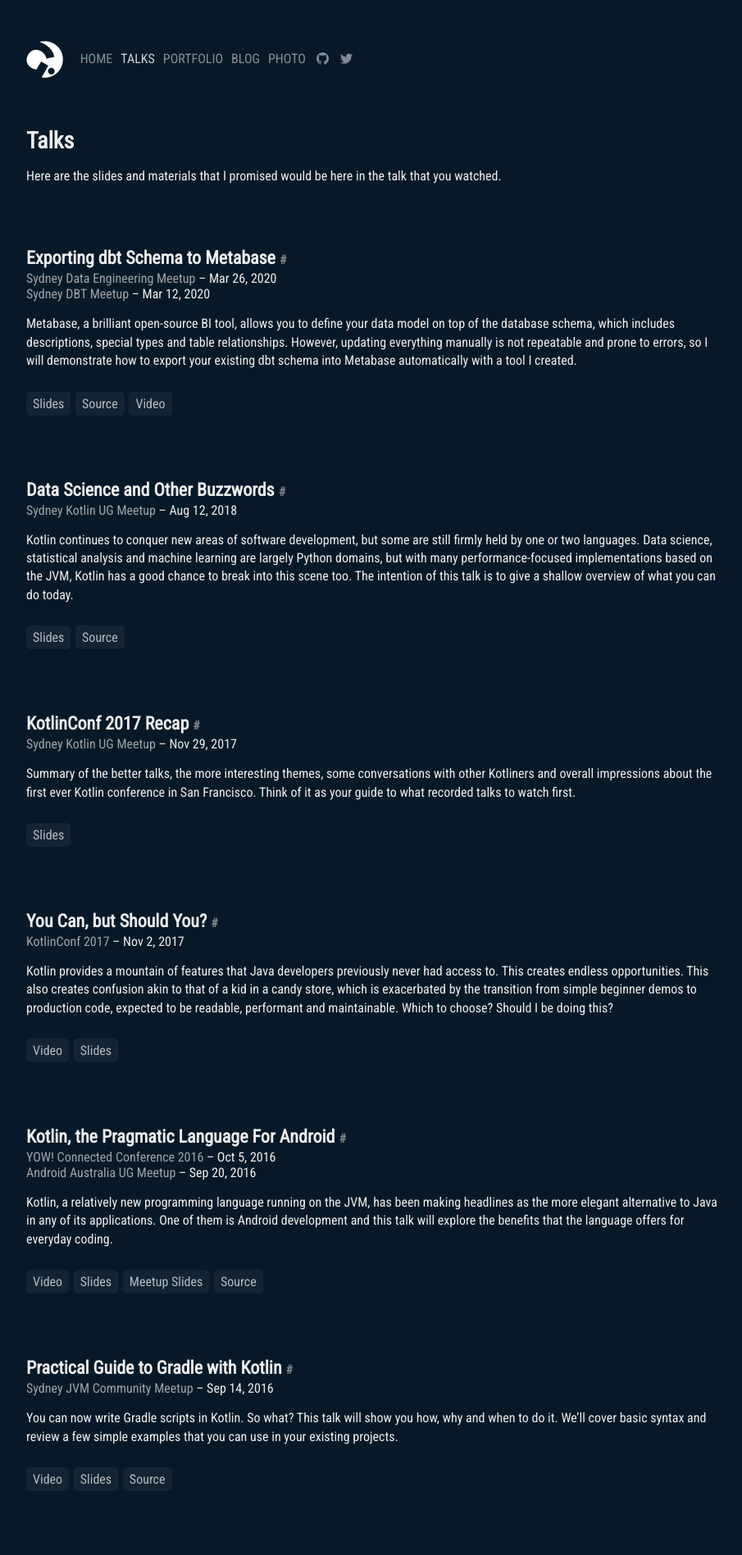
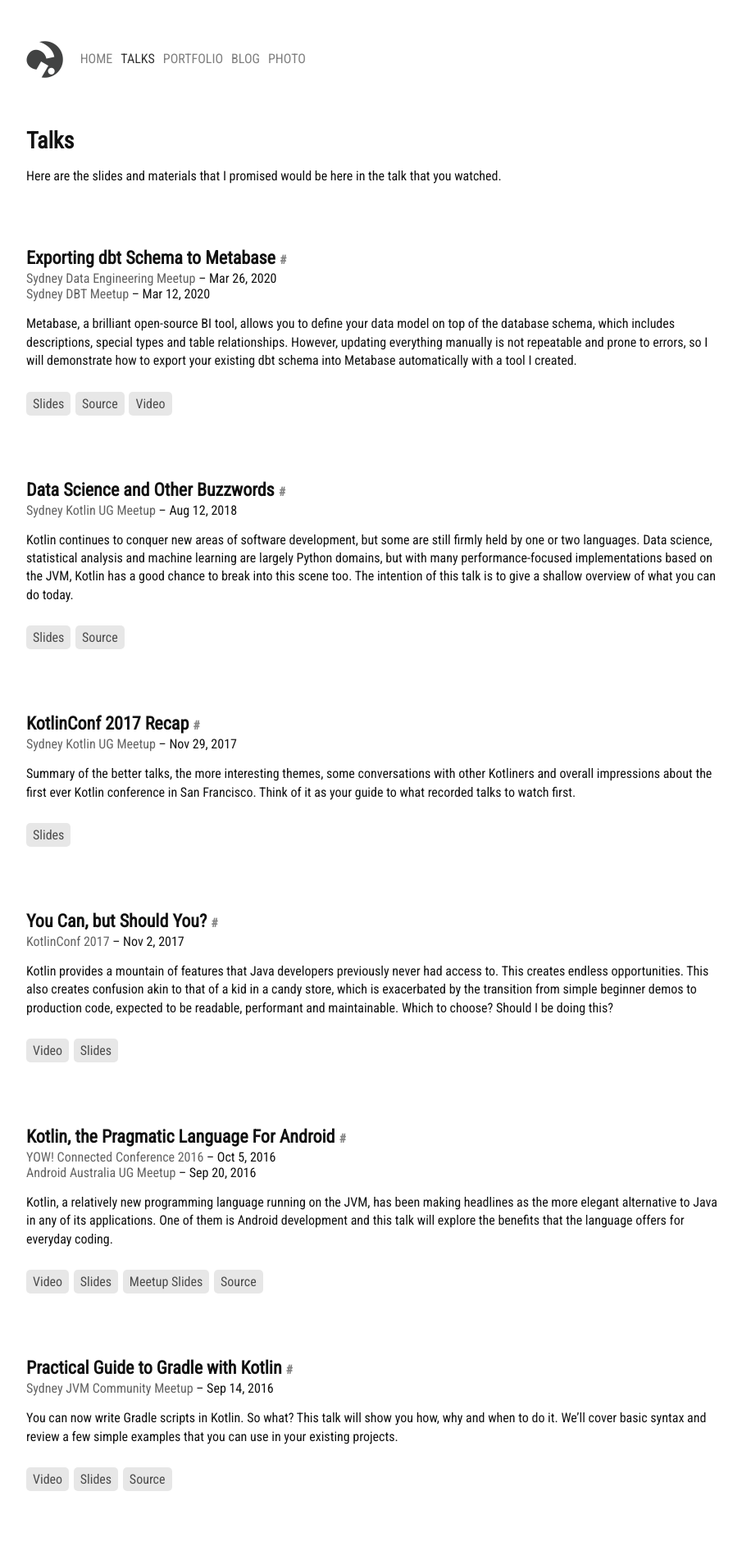
Before and after one commit to gouline/gouline.github.io, a Jekyll site: the page built from talks.html, in a window 1280 px wide. Shown: the top 1897 px of the page at 82% size, without its empty margins (183-1088 px from the left). Built offline with Jekyll 4.4.1, drawn with Linux system fonts in a browser that asks for light colours; nearby versions of some CDN libraries.

Commit message:
Light mode

```diff
--- a/css/basic.css
+++ b/css/basic.css
@@ -1,12 +1,12 @@
 /* Generic */
 
 html {
-  background-color: #071929;
+  background-color: #fff;
 }
 
 body {
   min-height: 100%;
-  color: #eee;
+  color: #111;
 }
 
 body {
@@ -29,19 +29,19 @@
 }
 
 code {
-  color: #888;
+  color: #777;
   font-family: "Roboto Mono", Courier, monospace;
   font-size: 14px;
 }
 
 pre.highlight {
   padding: 10px;
-  background-color: #f5f5f5;
+  background-color: #050505;
   border-radius: 5px;
 }
 
 blockquote {
-  border-left: 4px solid #888;
+  border-left: 4px solid #777;
   margin-left: 5px;
   padding-left: 15px;
 }
@@ -49,8 +49,8 @@
 hr {
   border: none;
   height: 1px;
-  color: #eee;
-  background-color: #eee;
+  color: #111;
+  background-color: #111;
 }
 
 /* Header */
@@ -71,7 +71,7 @@
 #header-title a,
 #header-title a:hover {
   font-weight: bold;
-  color: #fff;
+  color: #000;
   text-transform: uppercase;
   text-decoration: none;
 }
@@ -92,7 +92,7 @@
 ul#header-nav li a {
   margin-right: 10px;
   padding: 5px 0 5px 0;
-  color: #fff;
+  color: #000;
   font-size: 16px;
   vertical-align: middle;
 }
@@ -100,7 +100,7 @@
 ul#header-nav a {
   display: block;
   opacity: 0.5;
-  color: #fff;
+  color: #000;
   font-size: 16px;
   font-weight: normal;
   text-transform: uppercase;
@@ -133,7 +133,7 @@
   padding-bottom: 70px;
   font-size: 14px;
   font-weight: light;
-  color: #374959;
+  color: #bbb;
 }
 
 /* Content */
@@ -144,11 +144,11 @@
 }
 
 #content h1, #content h2, #content h3 {
-  color: #eee;
+  color: #111;
 }
 
 #content p, #content ul {
-  color: #eee;
+  color: #111;
   line-height: 1.4;
 }
 
@@ -174,7 +174,7 @@
 }
 
 .section-content a {
-  color: #ddd;
+  color: #222;
   opacity: 0.7;
 }
 
@@ -202,8 +202,8 @@
 .section-content ul.section-content-links li a {
   display: inline;
   padding: 5px 8px 5px 8px;
-  background-color: #172939;
-  color: #fff;
+  background-color: #ddd;
+  color: #000;
   text-decoration: none;
   white-space: nowrap;
   line-height: 2;
@@ -218,7 +218,7 @@
 
 .section-content a.section-anchor {
   font-size: 15px;
-  color: #aaa;
+  color: #555;
 }
 
 .section-content .upcoming-flag {
@@ -449,3 +449,80 @@
     margin: 20px 0 0 10px;
   }
 }
+
+/* Color schemes */
+
+@media (prefers-color-scheme: dark) {
+
+  html {
+    background-color: #071929;
+  }
+
+  body {
+    color: #eee;
+  }
+
+  code {
+    color: #888;
+  }
+
+  pre.highlight {
+    background-color: #f5f5f5;
+  }
+
+  blockquote {
+    border-left-color: #888;
+  }
+
+  hr {
+    color: #eee;
+    background-color: #eee;
+  }
+
+  #header-title a,
+  #header-title a:hover {
+    color: #fff;
+  }
+
+  #header-logo {
+    filter: brightness(0) invert(1);
+  }
+
+  ul#header-nav li a {
+    color: #fff;
+  }
+
+  ul#header-nav a {
+    color: #fff;
+  }
+
+  #footer-content {
+    color: #374959;
+  }
+
+  #content h1, #content h2, #content h3 {
+    color: #eee;
+  }
+
+  #content p, #content ul {
+    color: #eee;
+  }
+
+  .section-content a {
+    color: #ddd;
+  }
+
+  .section-content ul.section-content-links li a {
+    background-color: #172939;
+    color: #fff;
+  }
+
+  .section-content a.section-anchor {
+    color: #aaa;
+  }
+
+  .section-content .upcoming-flag {
+    color: #944;
+  }
+
+}
```
Also changed, not shown: index.md (+1 -1 lines), img/logo_medium.png.
